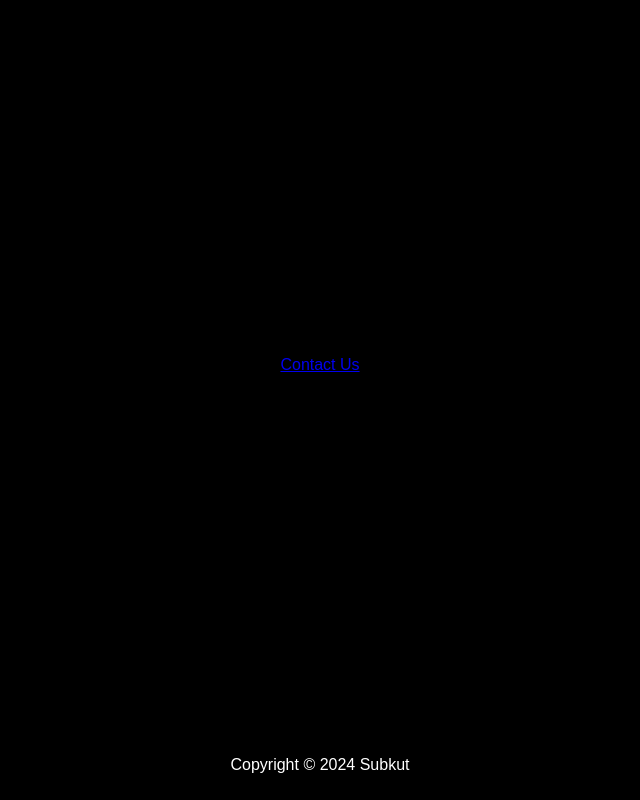
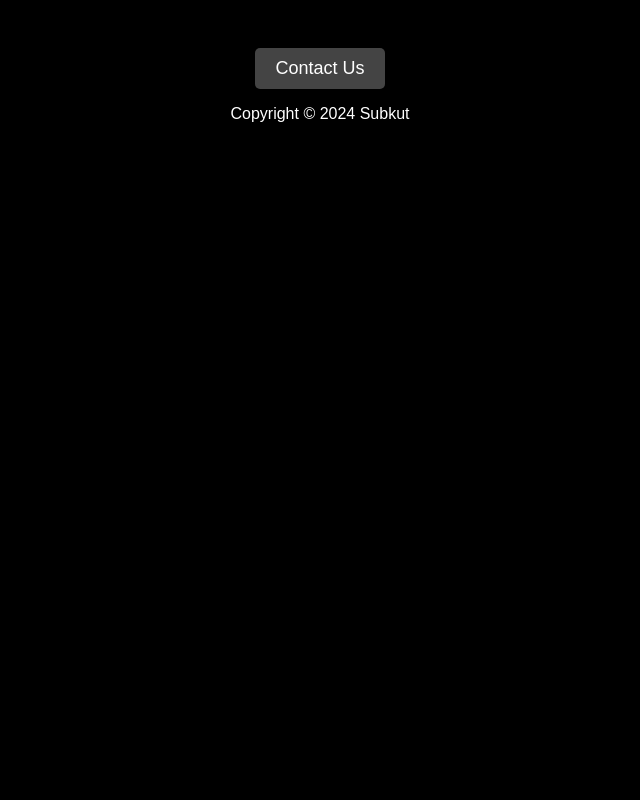
Before and after one commit to pablocamesellecastro/pablocamesellecastro, a plain HTML site: page index.html in a window 1280 px wide. Shown: the whole page, without its empty margins (320-960 px from the left). Drawn offline with Linux system fonts and the light colour scheme.

Commit message:
resuelto

```diff
--- a/styles.css
+++ b/styles.css
@@ -1,29 +1,23 @@
 body {
-    font-family: Arial, sans-serif; /* Fuente para el texto */
-    background-color: #000000; /* Fondo negro */
-    color: #ffffff; /* Texto blanco */
-    margin: 0;
-    padding: 0;
-    display: flex;
-    flex-direction: column;
-    min-height: 100vh; /* Asegura que el cuerpo ocupe al menos toda la altura de la pantalla */
+    background-color: #000; /* Fondo negro */
+    color: #fff; /* Texto blanco */
+    font-family: Arial, sans-serif;
+    text-align: center;
+    padding: 20px;
 }
 
-main {
-    flex: 1; /* Hace que el main ocupe el espacio disponible */
-    display: flex;
-    justify-content: center; /* Centra el contenido horizontalmente */
-    align-items: center; /* Centra el contenido verticalmente */
-    text-align: center; /* Centra el texto */
+.contact-button {
+    display: inline-block;
+    background-color: #444; /* Color de fondo del botón */
+    color: #fff; /* Color del texto del botón */
+    padding: 10px 20px;
+    text-decoration: none;
+    border-radius: 5px;
+    font-size: 18px;
+    margin-top: 20px;
+    transition: background-color 0.3s ease;
 }
 
-h1 {
-    color: #ffffff; /* Color del título en blanco */
+.contact-button:hover {
+    background-color: #555; /* Color de fondo del botón al pasar el mouse */
 }
-
-footer {
-    background-color: #000000; /* Fondo del pie de página en gris oscuro */
-    color: #ffffff; /* Texto del pie de página en blanco */
-    text-align: center; /* Centra el texto en el pie de página */
-    padding: 10px 0; /* Espaciado dentro del pie de página */
-}
```
